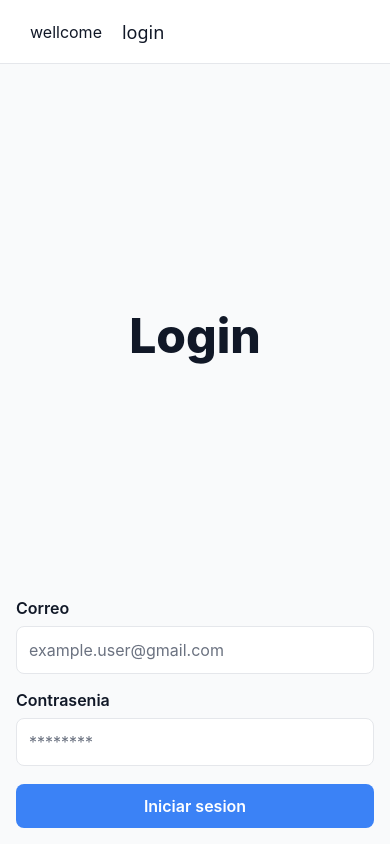
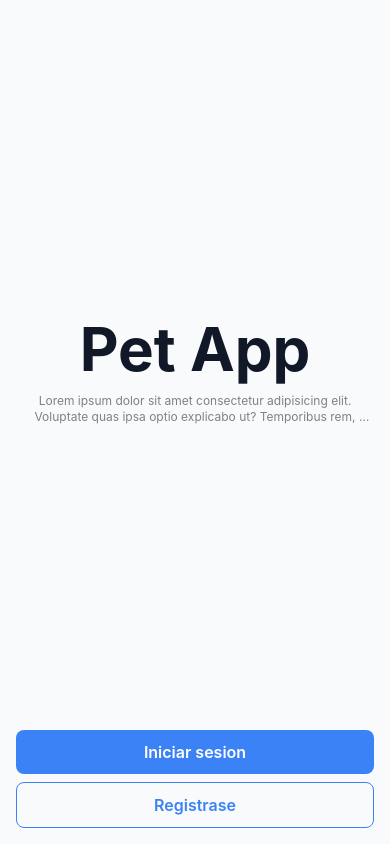
Before and after one commit to marcosherna/petApp, a React Native app in the folder frontend/mobile/: screen /auth in a window 390 px wide. Built offline with nearby package versions, Linux system fonts and the light colour scheme; some icons are missing.

Commit message:
buil: deletea auth stack navigate

```diff
--- a/frontend/mobile/src/navigations/AppStackNavigation.tsx
+++ b/frontend/mobile/src/navigations/AppStackNavigation.tsx
@@ -13,6 +13,8 @@ import { RootStackParamList } from "./params";
 import { AuthStackNavigation } from "./AuthStackNavigation";
 import { TabStackNavigation } from "./TabStackNavigation";
 import { useTheme } from "../hooks/useTheme";
+import LoginScreen from "../screens/LoginScreen";
+import RegisterScreen from "../screens/RegisterScreen";
 
 const Stack = createNativeStackNavigator<RootStackParamList>();
 
@@ -41,10 +43,30 @@ export function AppStackNavigation() {
       />
 
       <NavigationContainer theme={navTheme}>
-        <Stack.Navigator screenOptions={{ headerShown: false }}>
-          <Stack.Screen name="wellcome" component={WellcomeScreen} />
-          <Stack.Screen name="auth" component={AuthStackNavigation} />
-          <Stack.Screen name="mainApp" component={TabStackNavigation} />
+        <Stack.Navigator
+          screenOptions={() => ({
+            title: "",
+            headerShown: true,
+            headerTransparent: true,
+            headerShadowVisible: false,
+            headerStyle: {
+              backgroundColor: "transparent",
+            },
+          })}
+        >
+          <Stack.Screen
+            name="wellcome"
+            component={WellcomeScreen}
+            options={{ headerShown: false }}
+          />
+          {/* <Stack.Screen name="auth" component={AuthStackNavigation} /> */}
+          <Stack.Screen
+            name="mainApp"
+            component={TabStackNavigation}
+            options={{ headerShown: false }}
+          />
+          <Stack.Screen name="authLogin" component={LoginScreen} />
+          <Stack.Screen name="authRegister" component={RegisterScreen} />
         </Stack.Navigator>
       </NavigationContainer>
     </>
--- a/frontend/mobile/src/navigations/params.ts
+++ b/frontend/mobile/src/navigations/params.ts
@@ -11,8 +11,10 @@ export type AuthStackParamList = {
 
 export type RootStackParamList = {
   wellcome: undefined;
-  auth: NavigatorScreenParams<AuthStackParamList>;
+  // auth: NavigatorScreenParams<AuthStackParamList>;
   mainApp: undefined;
+  authLogin: undefined;
+  authRegister: undefined;
 };
 
 export type TabStackParamList = {
--- a/frontend/mobile/src/screens/WellcomeScreen.tsx
+++ b/frontend/mobile/src/screens/WellcomeScreen.tsx
@@ -7,22 +7,31 @@ import { Button, Label } from "../components";
 
 export default function WellcomeScreen({ navigation }: wellcomeScreenProps) {
   const handleLoginOnPress = () => {
-    navigation.navigate("auth", { screen: "login" });
+    navigation.navigate("authLogin");
   };
 
   const handleRegisterOnPress = () => {
-    navigation.navigate("auth", { screen: "register" });
+    navigation.navigate("authRegister");
   };
 
   return (
     <SafeAreaView style={styles.container}>
       <View style={styles.container_content}>
-        <Label size="2xl" weight="bold" align="center">
+        <Label size="6xl" weight="bold" align="center">
           Pet App
         </Label>
 
-        <Label size="sm" color="gray" align="center" paragraph numberOfLines={2}>
-          Lorem ipsum dolor sit amet consectetur adipisicing elit. Voluptate quas ipsa optio explicabo ut? Temporibus rem, corrupti illum tempora delectus soluta magni deserunt dicta illo ullam placeat ab quidem harum?
+        <Label
+          size="sm"
+          color="gray"
+          align="center"
+          paragraph
+          numberOfLines={2}
+        >
+          Lorem ipsum dolor sit amet consectetur adipisicing elit. Voluptate
+          quas ipsa optio explicabo ut? Temporibus rem, corrupti illum tempora
+          delectus soluta magni deserunt dicta illo ullam placeat ab quidem
+          harum?
         </Label>
       </View>
 
```
